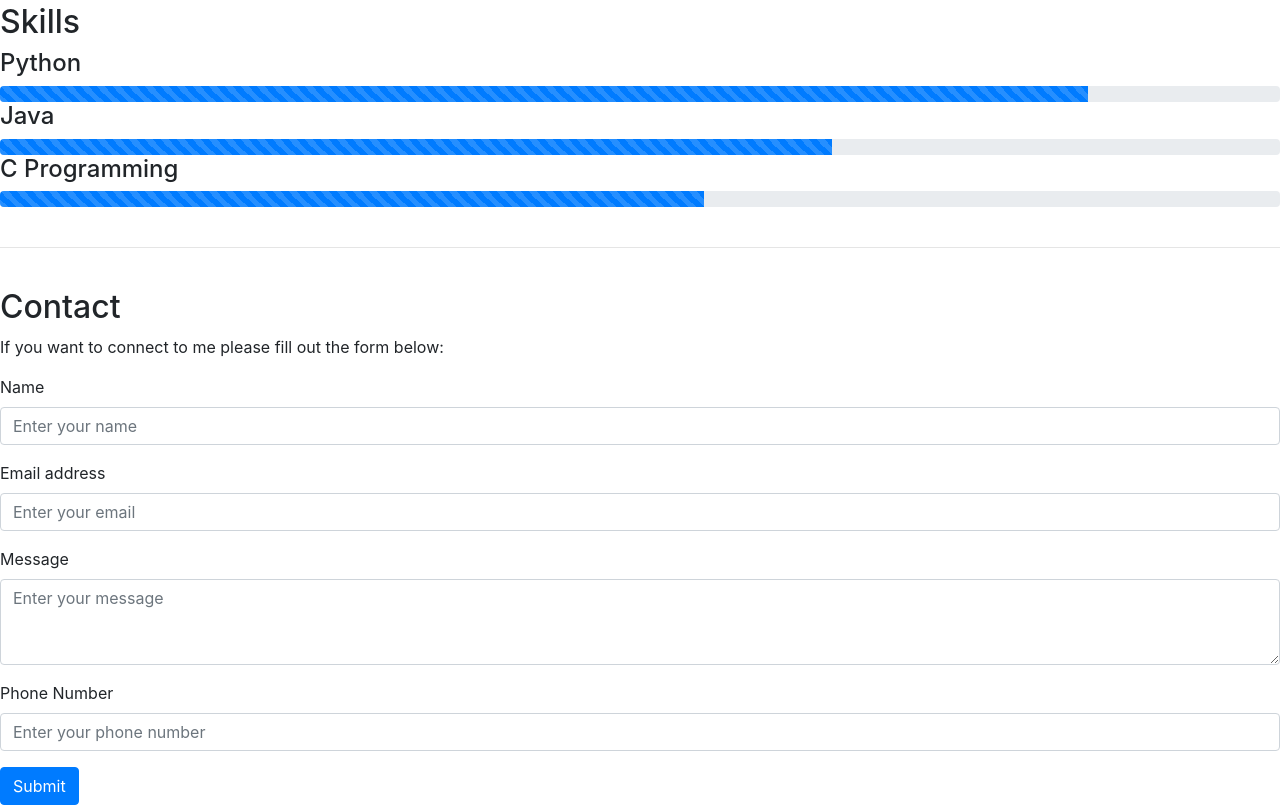
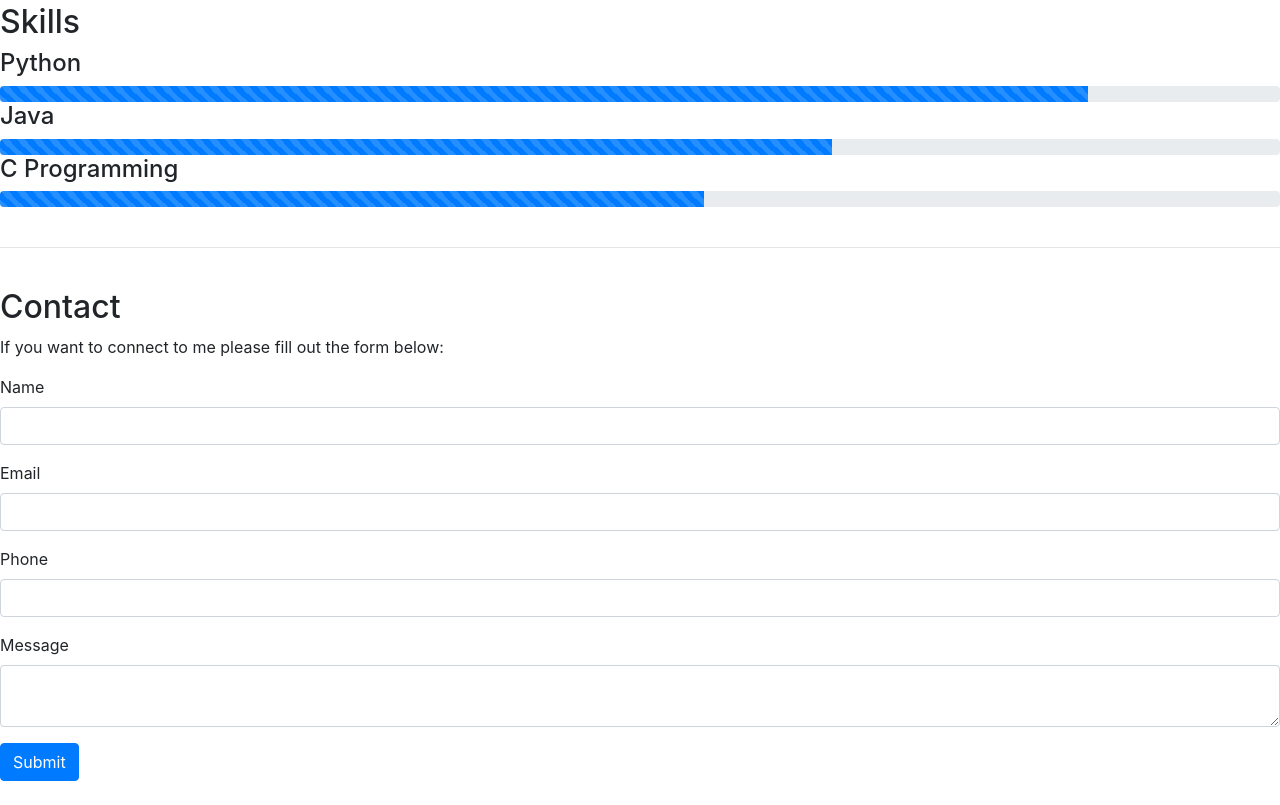
Before and after one commit to kalyani8247/portfolio.github.io, a plain HTML site: page index.html in a window 1280 px wide. Shown: the part 1558-2363 px from the top of the page. After the commit the page ends 2339 px from the top, so only its background shows below. Drawn offline with nearby package versions, Linux system fonts and the light colour scheme.

Commit message:
Refactor contact form with required fields

```diff
--- a/index.html
+++ b/index.html
@@ -92,30 +92,41 @@
     <h2 id="contact">Contact</h2>
     <p>If you want to connect to me please fill out the form below:</p>
     <div class="form">
-        <form action="https://formspree.io/f/mqarrywj" method="POST">
-            <div class="form-group">
-                <label for="name">Name</label>
-                <input name="text" type="text" class="form-control" id="name" placeholder="Enter your name">
-            </div>
-            <div class="form-group">
-                <label for="email">Email address</label>
-                <input type="email" name="email" class="form-control" id="email" placeholder="Enter your email">
-            </div>
-            <div class="form-group">
-                <label for="message">Message</label>
-                <textarea class="form-control" name="text" id="message" rows="3" placeholder="Enter your message"></textarea>
-            </div>
 
-            <div class="form-group">
-                <label for="phone">Phone Number</label>
-                <input type="tel" name="phone" class="form-control" id="phone" placeholder="Enter your phone number">
-        </form>
-            </div>
-            <button type="submit" class="btn btn-primary">Submit</button>
+       <form action="https://formspree.io/f/mqarrywj" method="POST">
 
-    </div>
+    <!-- REQUIRED -->
+    <input type="hidden"  value="New Portfolio Contact">
+
+    <div class="form-group">
+        <label>Name</label>
+        <input type="text" name="text" class="form-control" required>
     </div>
 
+    <div class="form-group">
+        <label>Email</label>
+        <!-- 🔥 THIS IS THE KEY FIX -->
+        <input type="email" name="email" class="form-control" required>
+    </div>
+
+    <div class="form-group">
+        <label>Phone</label>
+        <input type="tel" name="phone" class="form-control">
+    </div>
+
+    <div class="form-group">
+        <label>Message</label>
+        <textarea name="text" class="form-control" required></textarea>
+    </div>
+
+    <!-- Redirect after success (VERY IMPORTANT for testing) -->
+    <input type="hidden" name="_next" value="https://dasariaishwarya.github.io/Portfolio.github.io/?success=true">
+
+    <button type="submit" class="btn btn-primary">Submit</button>
+
+</form>
+
+</div>
     <!-- Optional JavaScript; choose one of the two! -->
 
     <!-- Option 1: jQuery and Bootstrap Bundle (includes Popper) -->
```
